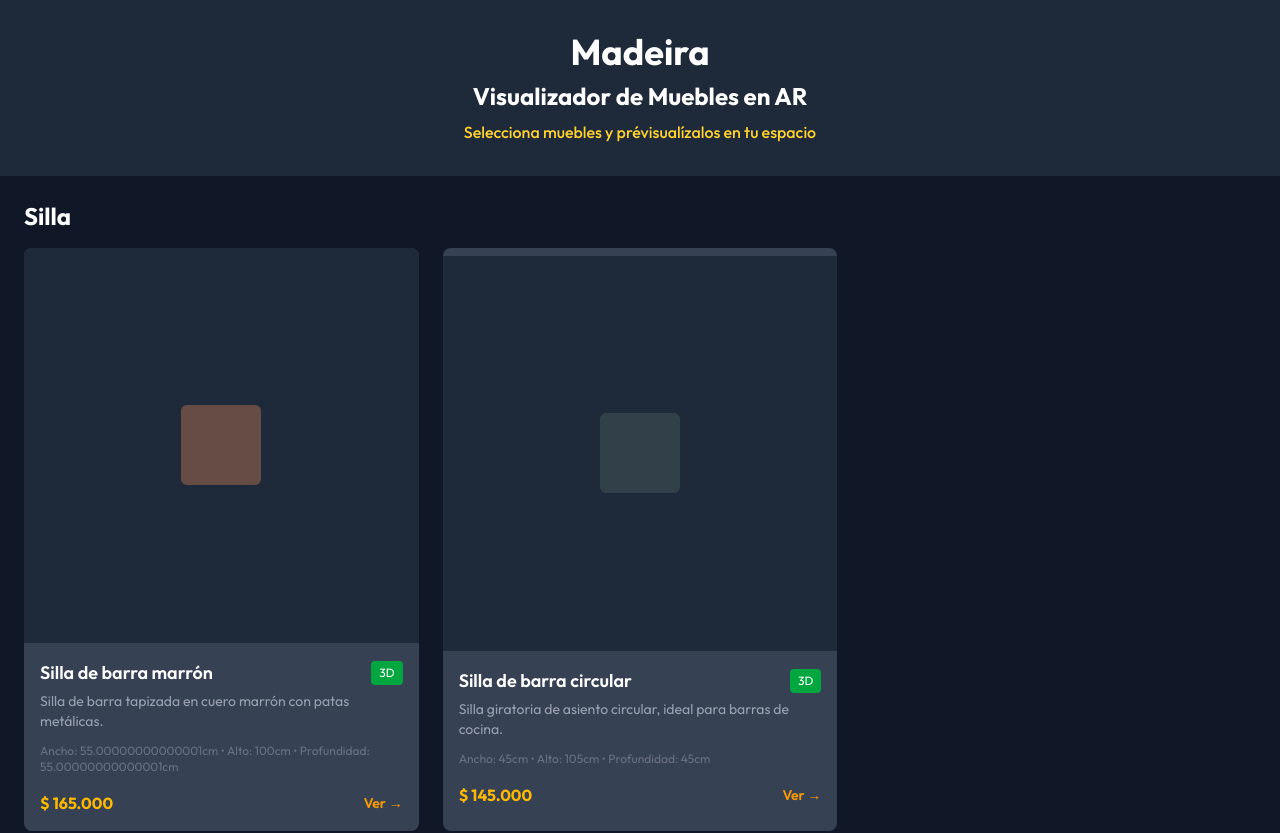
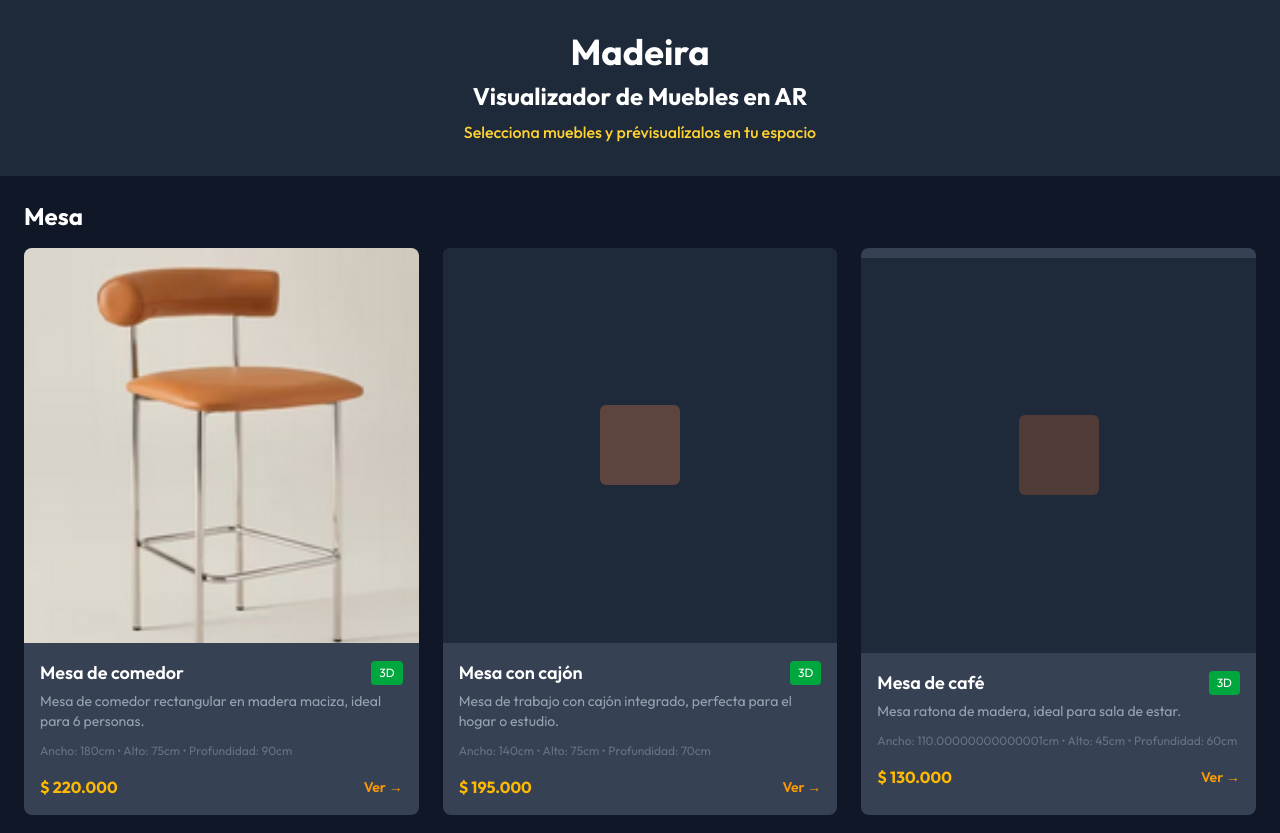
Before and after one commit to Talkird/ai-madeira, a React (Vite) app: page / in a window 1280 px wide. Shown: the top 833 px of the page. Built offline with nearby package versions, Linux system fonts and the light colour scheme.

Commit message:
fix: auto-fit viewer camera after model loads; remove silla bar GLBs and entries

```diff
--- a/src/components/FurnitureViewer.tsx
+++ b/src/components/FurnitureViewer.tsx
@@ -1,23 +1,21 @@
 import { Suspense, useEffect, useRef } from "react";
 import { Canvas } from "@react-three/fiber";
-import { OrbitControls, Environment, useGLTF, Bounds } from "@react-three/drei";
+import { OrbitControls, Environment, useGLTF, Bounds, useBounds } from "@react-three/drei";
 import * as THREE from "three";
 import type { Furniture } from "../types/furniture";
 
 function GLBModel({ model }: { model: string }) {
   const { scene } = useGLTF(model);
-
   const cloned = useRef(scene.clone());
+  const bounds = useBounds();
 
   useEffect(() => {
     const box = new THREE.Box3().setFromObject(cloned.current);
-
     const center = new THREE.Vector3();
-
     box.getCenter(center);
-
     cloned.current.position.set(-center.x, -box.min.y, -center.z);
-  }, []);
+    bounds.refresh().fit();
+  }, [bounds]);
 
   return <primitive object={cloned.current} />;
 }
--- a/src/data/furnitureData.ts
+++ b/src/data/furnitureData.ts
@@ -1,6 +1,4 @@
 import type { Furniture } from "../types/furniture";
-import sillaBarMarron from "../assets/silla_de_bar_marron.glb?url";
-import sillaBarCircular from "../assets/silla_de_bar_circular.glb?url";
 import mesaConCajon from "../assets/mesa_con_cajon.glb?url";
 import mesaCafe from "../assets/mesa_cafe.glb?url";
 import mesaOvalo from "../assets/mesa_ovalo.glb?url";
@@ -11,28 +9,6 @@ import libreria from "../assets/libreria.glb?url";
 import silla1 from "../assets/silla1.png";
 
 export const furnitureItems: Furniture[] = [
-  // ── Sillas ──────────────────────────────────────────────────────────────────
-  {
-    id: "silla-bar-marron",
-    name: "Silla de barra marrón",
-    category: "silla",
-    description: "Silla de barra tapizada en cuero marrón con patas metálicas.",
-    dimensions: { width: 0.55, height: 1.0, depth: 0.55 },
-    color: "#795548",
-    price: 165000,
-    model: sillaBarMarron as string,
-  },
-  {
-    id: "silla-bar-circular",
-    name: "Silla de barra circular",
-    category: "silla",
-    description: "Silla giratoria de asiento circular, ideal para barras de cocina.",
-    dimensions: { width: 0.45, height: 1.05, depth: 0.45 },
-    color: "#37474F",
-    price: 145000,
-    model: sillaBarCircular as string,
-  },
-
   // ── Mesas ───────────────────────────────────────────────────────────────────
   {
     id: "mesa-comedor",
--- a/src/types/furniture.ts
+++ b/src/types/furniture.ts
@@ -1,7 +1,7 @@
 export interface Furniture {
   id: string;
   name: string;
-  category: "silla" | "mesa" | "sillon" | "mesita" | "libreria" | "cama";
+  category: "mesa" | "sillon" | "mesita" | "libreria" | "cama";
   description: string;
   dimensions: {
     width: number;
```
Also changed, not shown: 2 other files (tests, documents, lock files or other folders).
